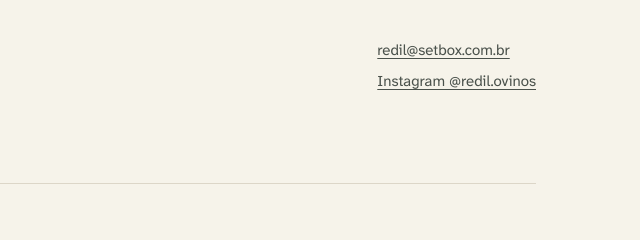
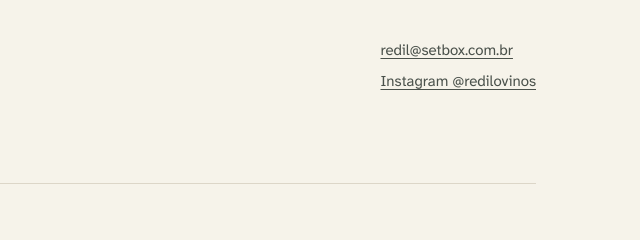
Before and after one commit to setbox/redilovinos-site, a plain HTML site: page index.html in a window 1280 px wide. Shown: the part 6110-6350 px from the top of the page, 640-1280 px from the left. Drawn offline with Linux system fonts and the light colour scheme.

Commit message:
Atualiza o Instagram para @redilovinos

```diff
--- a/index.html
+++ b/index.html
@@ -317,7 +317,7 @@
         </details>
         <details>
           <summary>Como falo com vocês?<svg class="icone"><use href="#i-mais"/></svg></summary>
-          <p>Pelo e-mail <a href="mailto:redil@setbox.com.br">redil@setbox.com.br</a> ou pelo Instagram <a href="https://www.instagram.com/redil.ovinos/">@redil.ovinos</a>.</p>
+          <p>Pelo e-mail <a href="mailto:redil@setbox.com.br">redil@setbox.com.br</a> ou pelo Instagram <a href="https://www.instagram.com/redilovinos/">@redilovinos</a>.</p>
         </details>
       </div>
     </div>
@@ -345,7 +345,7 @@
     </div>
     <div class="contato">
       <a href="mailto:redil@setbox.com.br">redil@setbox.com.br</a>
-      <a href="https://www.instagram.com/redil.ovinos/">Instagram @redil.ovinos</a>
+      <a href="https://www.instagram.com/redilovinos/">Instagram @redilovinos</a>
     </div>
     <div class="legal">
       <span>© 2026 Redil</span>
```
Also changed, not shown: privacidade.html (+1 -1 lines), termos.html (+1 -1 lines).
